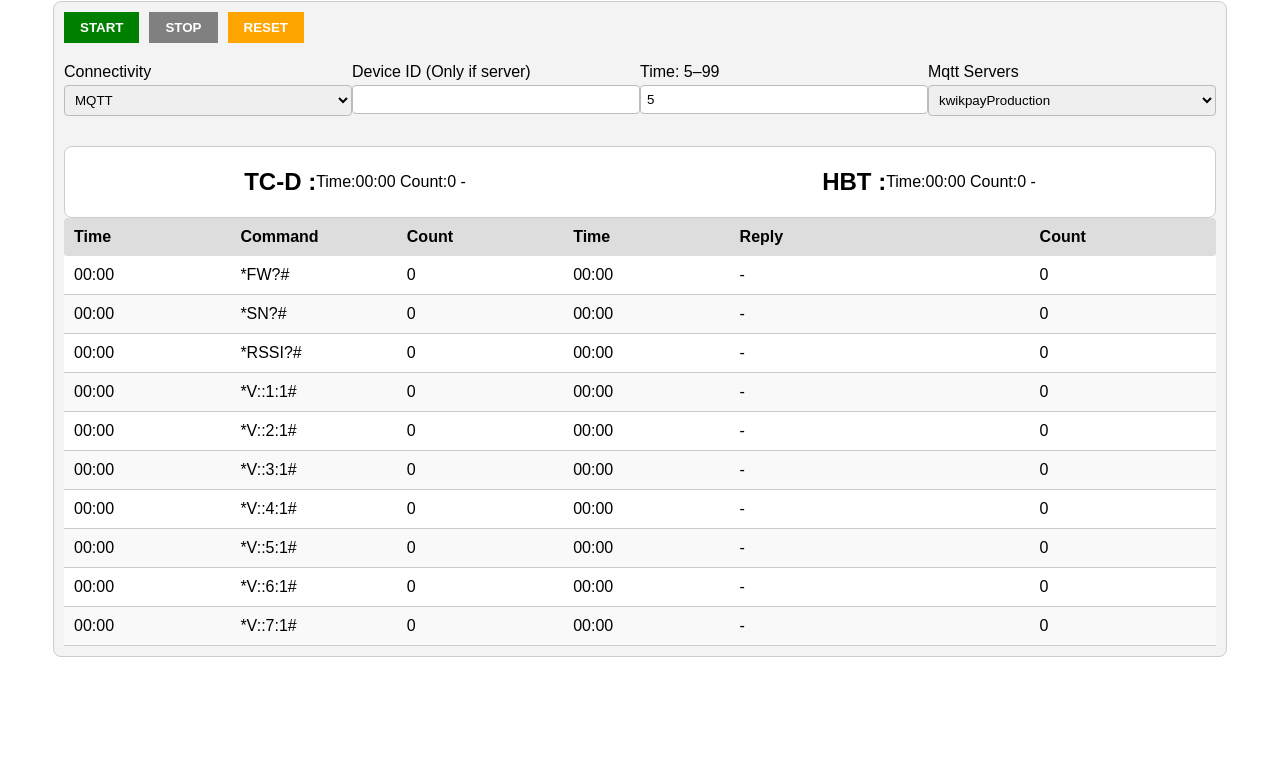
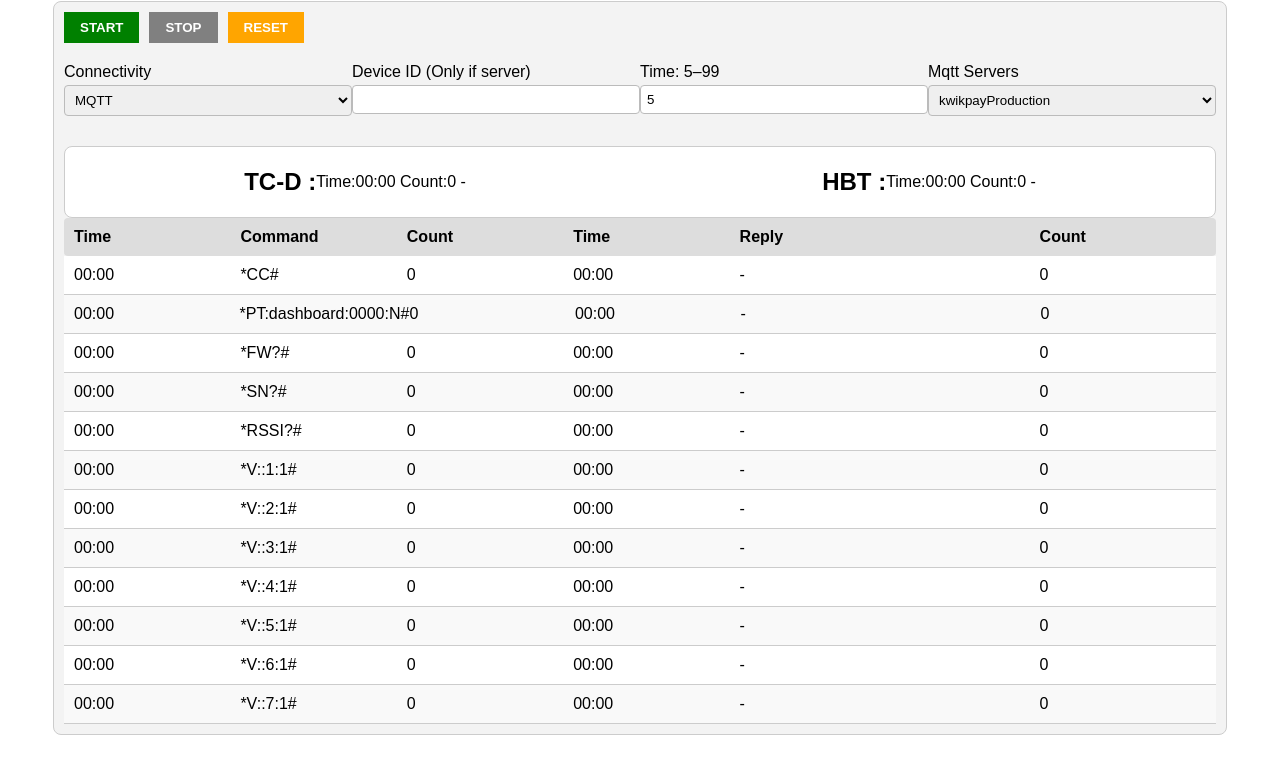
Before and after one commit to siddhiGvc2/KwikpayDashboard, a React (Create React App) app: page / in a window 1280 px wide. Shown: the top 774 px of the page. Built offline with nearby package versions, Linux system fonts and the light colour scheme; no server answers.

Commit message:
changes made of CC & PT:N

```diff
--- a/src/App.js
+++ b/src/App.js
@@ -3,6 +3,8 @@ import "./App.css";
 
 export default function TestLayout() {
   const [tableRows, setTableRows] = useState([
+    { time: '00:00', command: '*CC#', count: 0, replyTime: '00:00', reply: '-', replyCount: 0 },
+    { time: '00:00', command: '*PT:dashboard:0000:N#', count: 0, replyTime: '00:00', reply: '-', replyCount: 0 },
     { time: '00:00', command: '*FW?#', count: 0, replyTime: '00:00', reply: '-', replyCount: 0 },
     { time: '00:00', command: '*SN?#', count: 0, replyTime: '00:00', reply: '-', replyCount: 0 },
     { time: '00:00', command: '*RSSI?#', count: 0, replyTime: '00:00', reply: '-', replyCount: 0 },
@@ -189,6 +191,16 @@ export default function TestLayout() {
 
               setTableRows(prev => prev.map(row => row.command === '*RSSI?#' ? { ...row, reply: replyStr, replyCount: row.replyCount + 1, replyTime: new Date().toLocaleTimeString() } : row));
 
+          }else if (data.value && data.value.includes('*CC-OK')) {
+             const replyStr = data.value;
+
+              setTableRows(prev => prev.map(row => row.command === '*CC#' ? { ...row, reply: replyStr, replyCount: row.replyCount + 1, replyTime: new Date().toLocaleTimeString() } : row));
+
+          }else if (data.value && data.value.includes('*PT-OK')) {
+             const replyStr = data.value;
+
+              setTableRows(prev => prev.map(row => row.command === '*PT:dashboard:0000:N#' ? { ...row, reply: replyStr, replyCount: row.replyCount + 1, replyTime: new Date().toLocaleTimeString() } : row));
+
           }else {
             setTableRows(prev => prev.map(row => row.command === data.command ? { ...row, reply: data.reply, replyCount: row.replyCount + 1, replyTime: new Date().toLocaleTimeString() } : row));
           }
@@ -352,6 +364,8 @@ export default function TestLayout() {
     setHBTResponse({time:'00:00',count:0,reply:'-'})
 
     setTableRows([
+      { time: '00:00', command: '*CC#', count: 0, replyTime: '00:00', reply: '-', replyCount: 0 },
+      { time: '00:00', command: '*PT:dashboard:0000:N#', count: 0, replyTime: '00:00', reply: '-', replyCount: 0 },
       { time: '00:00', command: '*FW?#', count: 0, replyTime: '00:00', reply: '-', replyCount: 0 },
       { time: '00:00', command: '*SN?#', count: 0, replyTime: '00:00', reply: '-', replyCount: 0 },
       { time: '00:00', command: '*RSSI?#', count: 0, replyTime: '00:00', reply: '-', replyCount: 0 },
```
